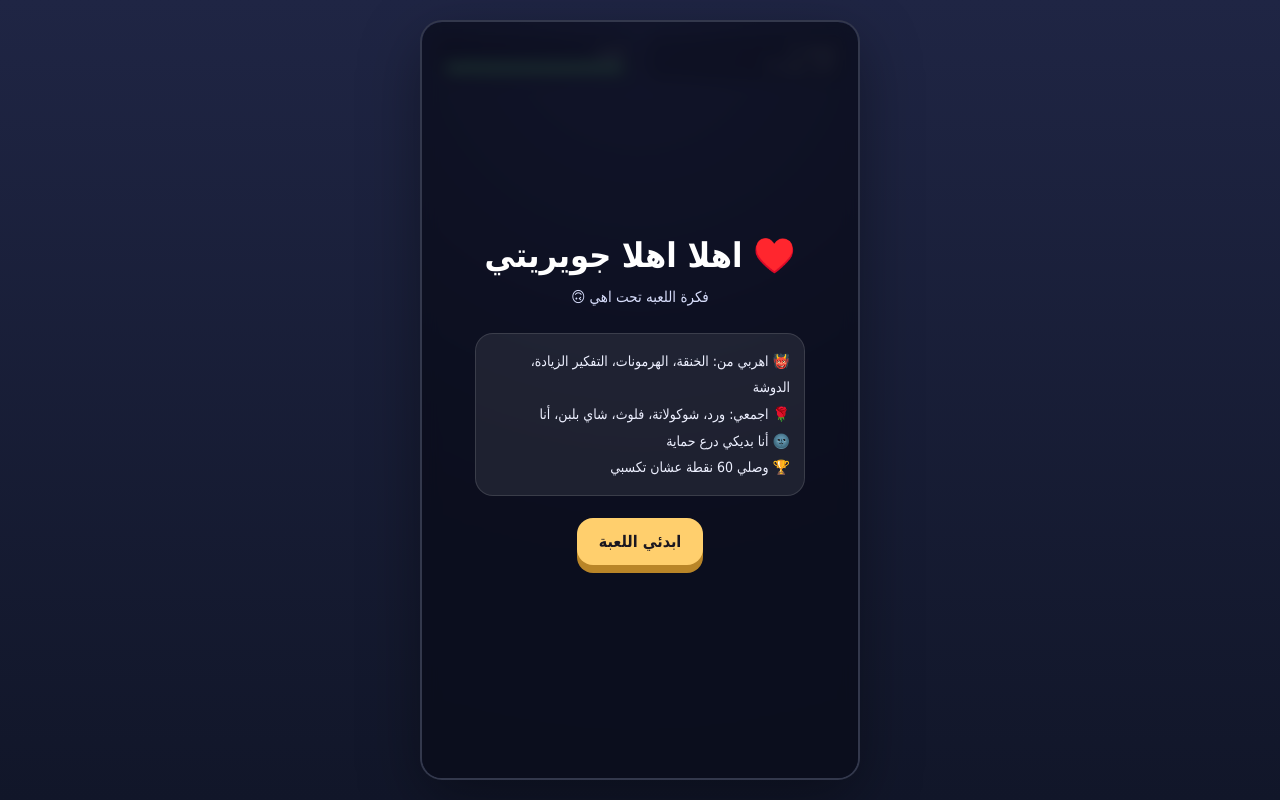
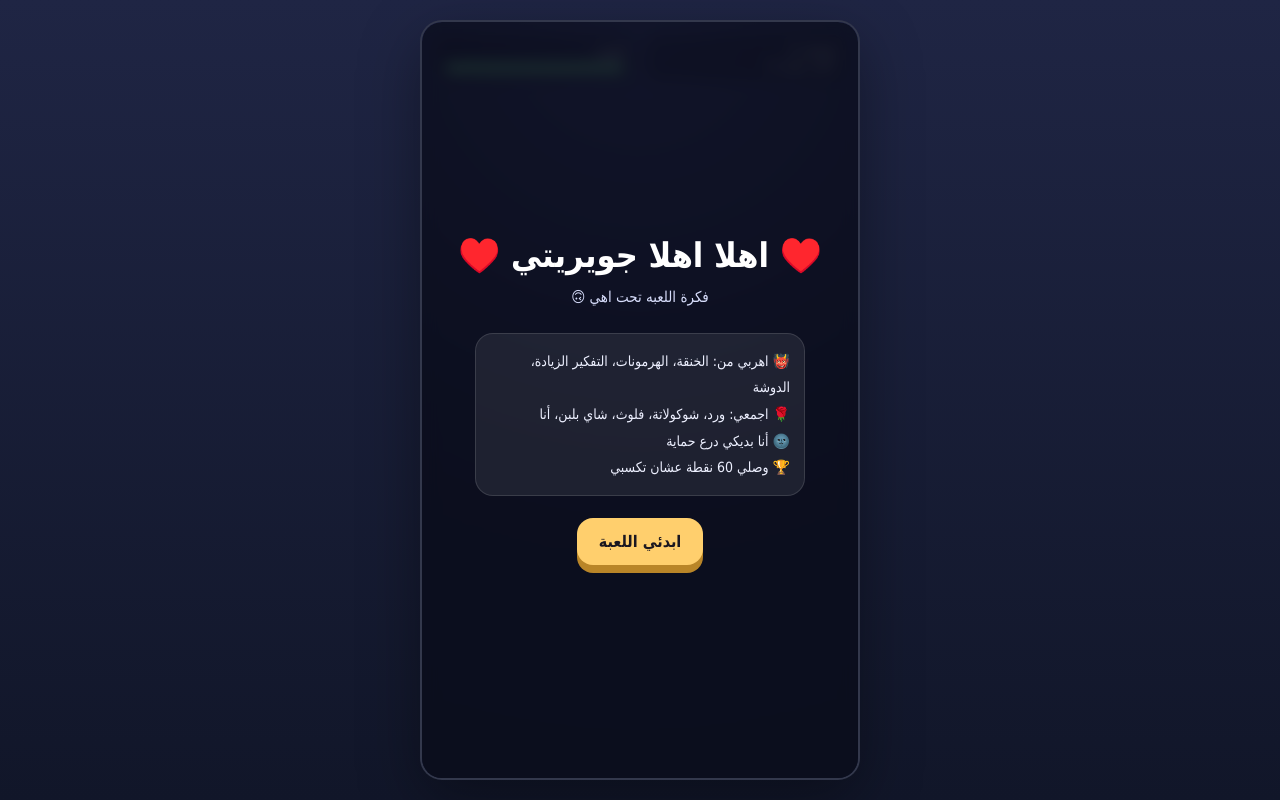
Before and after one commit to Juwaireyatyyy/Escape, a plain HTML site: page index.html in a window 1280 px wide. Drawn offline with Linux system fonts and the light colour scheme.

Commit message:
index.html

```diff
--- a/index.html
+++ b/index.html
@@ -3,7 +3,7 @@
 <head>
   <meta charset="UTF-8" />
   <meta name="viewport" content="width=device-width, initial-scale=1.0, maximum-scale=1.0, user-scalable=no" />
-  <title>اهربي من الخنقة</title>
+  <title>مخنوقه وانا موجود؟ احنا هنخيب ولا ايه 😂</title>
 
   <style>
     * {
@@ -244,7 +244,7 @@
     </div>
 
     <div class="screen" id="startScreen">
-      <h1>  ♥️ اهلا اهلا جويريتي</h1>
+      <h1>  ♥️ اهلا اهلا جويريتي ♥️</h1>
 
       <p class="subtitle">
         فكرة اللعبه تحت اهي 🙃
```
